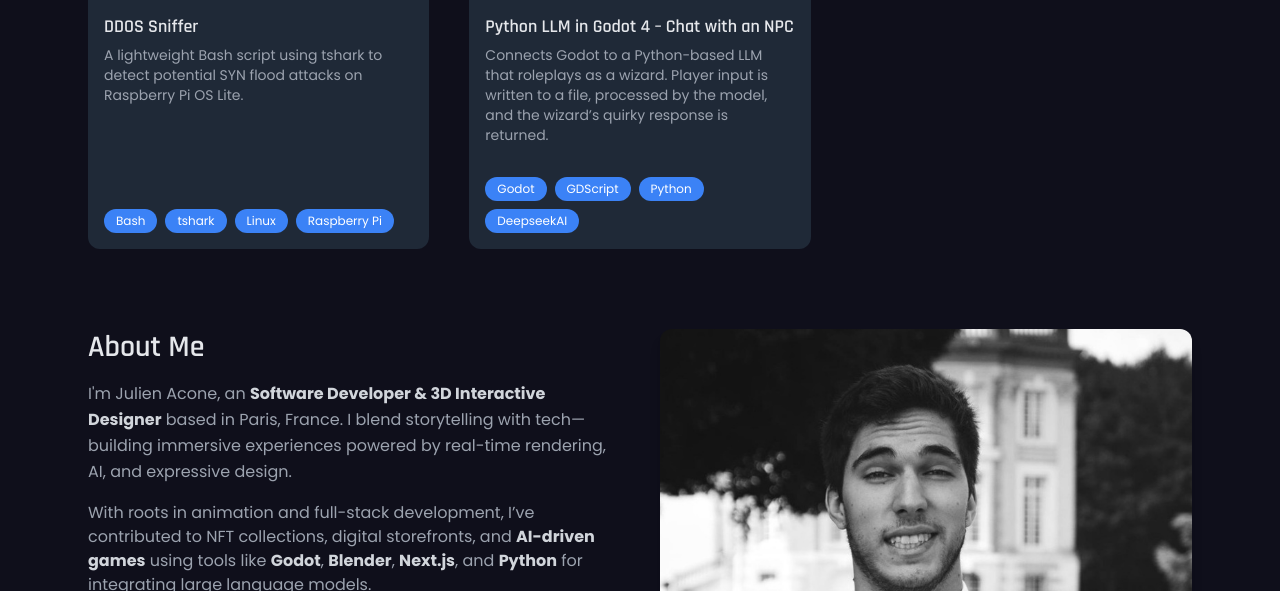
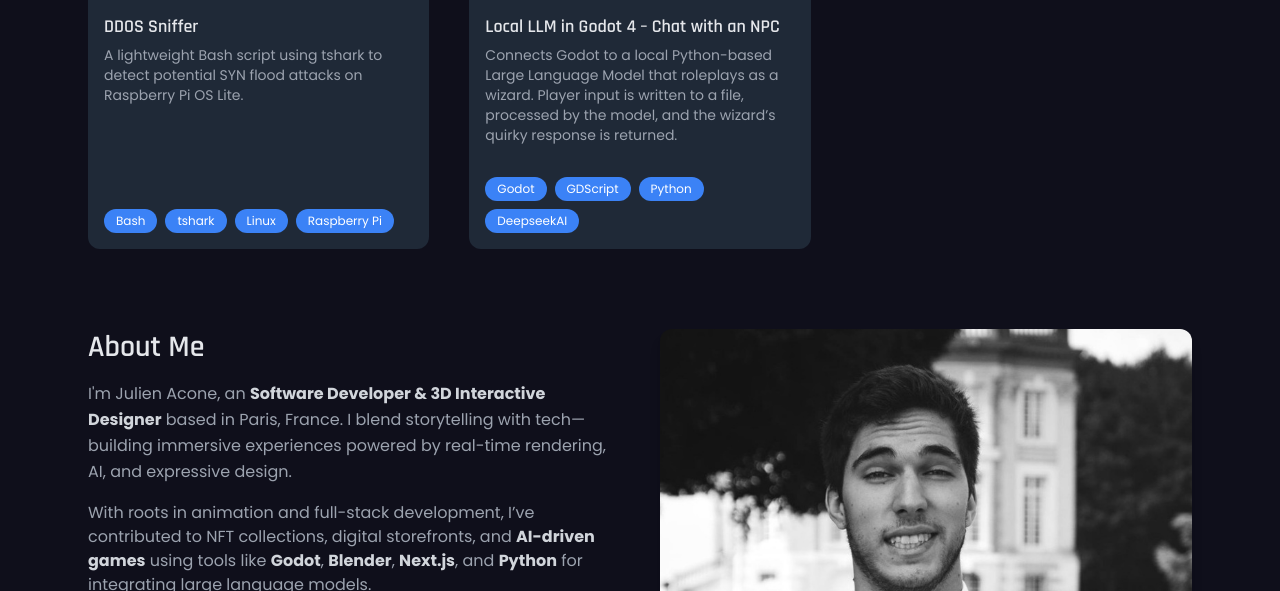
Before and after one commit to derkiz/portfolio, a plain HTML site: page index.html in a window 1280 px wide. Shown: the part 991-1582 px from the top of the page. Drawn offline with nearby package versions, Linux system fonts and the light colour scheme.

Commit message:
Update index.html

```diff
--- a/index.html
+++ b/index.html
@@ -434,10 +434,10 @@
             <h2
               class="text-lg font-bold text-cyan-300 hover:text-cyan-200 transition-colors"
             >
-              Python LLM in Godot 4 – Chat with an NPC
+              Local LLM in Godot 4 – Chat with an NPC
             </h2>
             <p class="text-sm text-gray-400 mt-1">
-              Connects Godot to a Python-based LLM that roleplays as a wizard.
+              Connects Godot to a local Python-based Large Language Model that roleplays as a wizard.
               Player input is written to a file, processed by the model, and the
               wizard’s quirky response is returned.
             </p>
```
